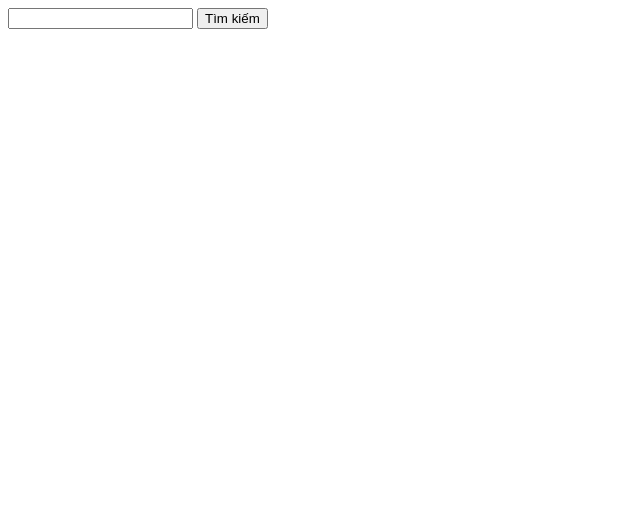
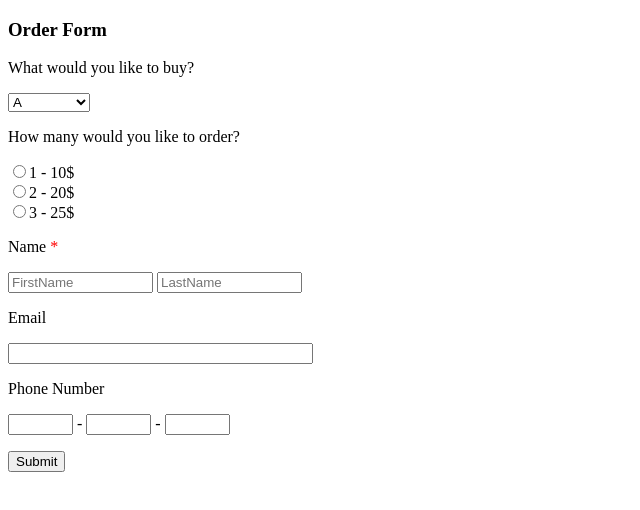
Before and after one commit to lamnguyen1603/TESTmodurn1, a plain HTML site: page form.html in a window 1280 px wide. Shown: the whole page, without its empty margins (0-640 px from the left). Drawn offline with Linux system fonts and the light colour scheme.

Commit message:
formcoban

```diff
--- a/form.html
+++ b/form.html
@@ -2,12 +2,34 @@
 <html lang="en">
 <head>
     <meta charset="UTF-8">
-    <title>Title</title>
+    <title>Tạo form cơ bản</title>
 </head>
 <body>
-<form action="https://www.google.com.vn/search">
-    <input type="text" name="q"/>
-    <input type="submit" value="Tìm kiếm"/>
+<form method="get" action="simpleform.html">
+    <h3>Order Form</h3>
+    <p>What would you like to buy?</p>
+    <select>
+        <option value = "  ">A</option>
+        <option>B (+  0.5$)</option>
+        <option>C (+  0.5$)</option>
+    </select>
+    <p>How many would you like to order?</p>
+    <input type="radio" name="rd"/>1 - 10$
+    <br/>
+    <input type="radio" name="rd"/>2 - 20$
+    <br/>
+    <input type="radio" name="rd"/>3 - 25$
+    <br/>
+    <p>Name <span style="color: red">*</span> </p>
+    <input type = "text" name="firstname" placeholder="FirstName" size="15"/>
+    <input type = "text" name="lastname" placeholder="LastName" size="15"/>
+    <p>Email</p>
+    <input type = "text" name="email" size="35"/>
+    <p>Phone Number</p>
+    <input type = "text" name="phone1" size="5"/> -
+    <input type = "text" name="phone2" size="5"/> -
+    <input type = "text" name="phone3" size="5"/>
+    <p><input type = "button" name="btSubmit" value="Submit"/></p>
 </form>
 </body>
 </html>
```
